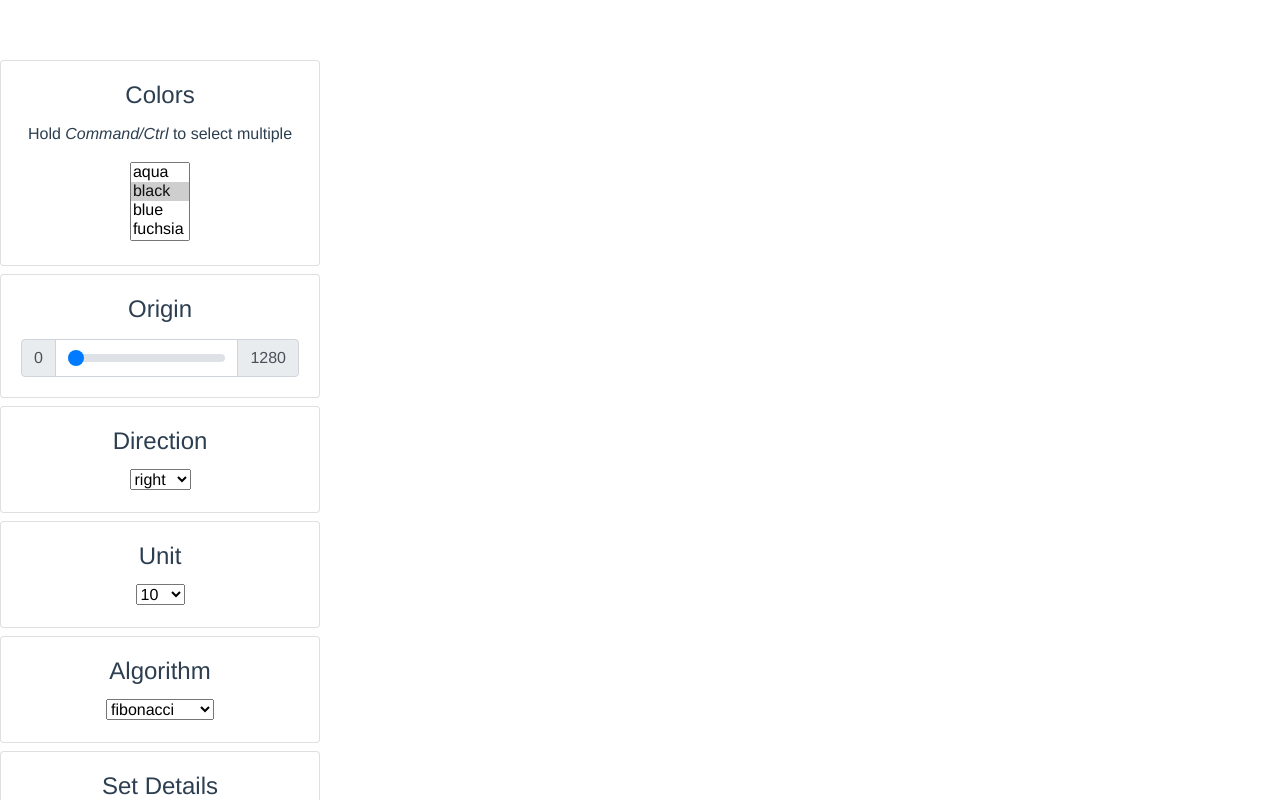
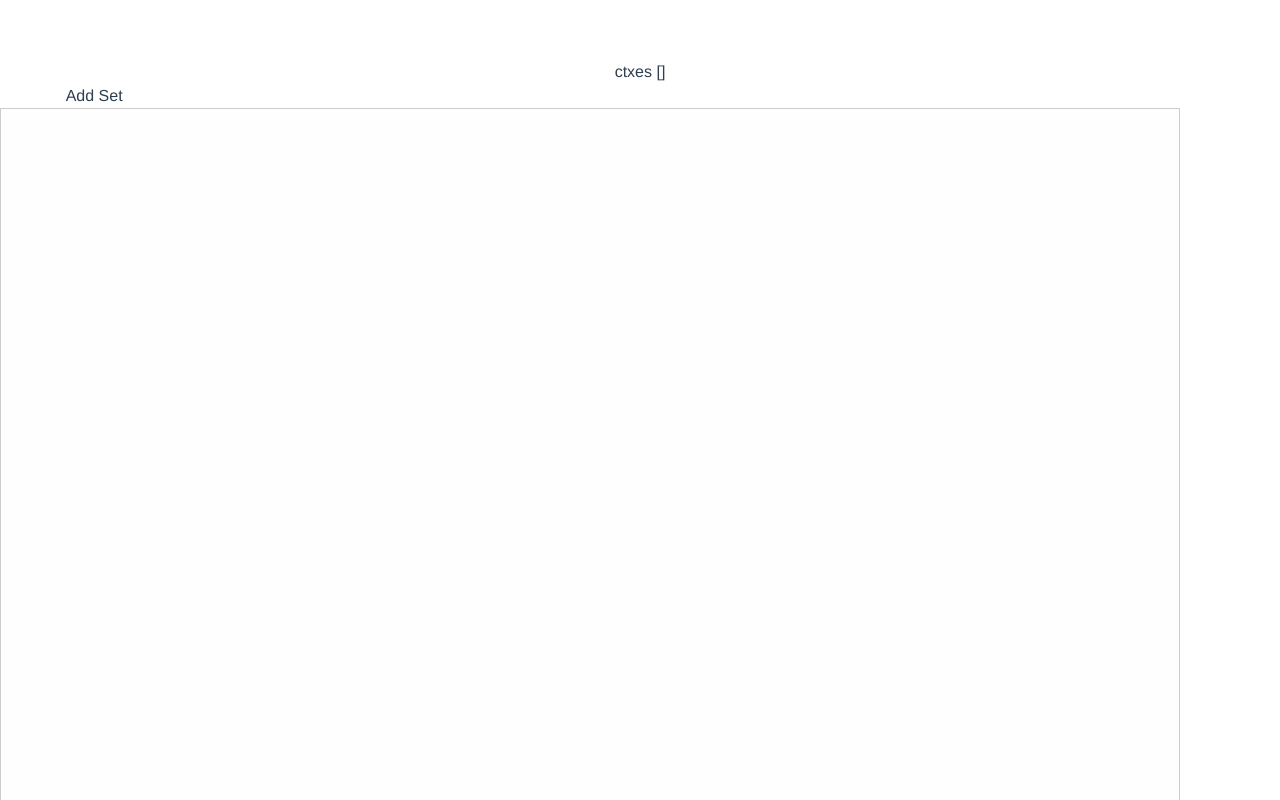
Before and after one commit to andrewevans/forrachel, a Vue app: page / in a window 1280 px wide. Shown: the top 800 px of the page. Built offline with nearby package versions, Linux system fonts and the light colour scheme.

Commit message:
Move LineSets to its own component.

```diff
--- a/src/components/FibLines.vue
+++ b/src/components/FibLines.vue
@@ -1,62 +1,27 @@
 <template>
-  <div class="fib-lines">
+  <div class="fib-lines"> ctxes {{ ctxes }}
+    <div class="row">
+      <div
+        v-for="(canvas, i) in canvases"
+        :key="i"
+        class="col-md-2">{{ canvas.id }}
+        <line-set :canvas="canvas" :ctx="ctxes[i]"></line-set>
+      </div>
+      <div
+        @click="addLineSet()"
+        class="col-md-2">
+        Add Set
+      </div>
+    </div>
 
-    <b-card title="Colors" style="max-width: 20rem;" class="mb-2">
-      <b-card-text>
-        <p>Hold <i>Command/Ctrl</i> to select multiple</p>
-        <select v-model="colors" multiple>
-          <option v-for="(option, i) in colorList" :key="i">{{ option }}</option>
-        </select>
-      </b-card-text>
-    </b-card>
-
-    <b-card title="Origin" style="max-width: 20rem;" class="mb-2">
-      <b-card-text>
-        <b-input-group prepend="0" :append="`${maxWidth}`" class="mt-3">
-          <b-form-input v-model="origin" type="range" min="0" :max="`${maxWidth}`"></b-form-input>
-        </b-input-group>
-      </b-card-text>
-    </b-card>
-
-    <b-card title="Direction" style="max-width: 20rem;" class="mb-2">
-      <b-card-text>
-        <select v-model="direction">
-          <option v-for="(option, i) in directions" :key="i">{{ option }}</option>
-        </select>
-      </b-card-text>
-    </b-card>
-
-    <b-card title="Unit" style="max-width: 20rem;" class="mb-2">
-      <b-card-text>
-        <select v-model="unit">
-          <option v-for="(option, i) in units" :key="i">{{ option }}</option>
-        </select>
-      </b-card-text>
-    </b-card>
-
-    <b-card title="Algorithm" style="max-width: 20rem;" class="mb-2">
-      <b-card-text>
-        <select v-model="algorithm">
-          <option v-for="(option, i) in algorithms" :key="i">{{ option }}</option>
-        </select>
-      </b-card-text>
-    </b-card>
-
-    <b-card title="Set Details" style="max-width: 20rem;" class="mb-2">
-      <b-card-text>
-        <div>Colors: <pre>{{ colors }}</pre></div>
-        <div>Origin: <pre>{{ origin }}</pre></div>
-        <div>Direction: <pre>{{ direction }}</pre></div>
-        <div>Unit: <pre>{{ unit }}</pre></div>
-        <div>Algorithm: <pre>{{ algorithm }}</pre></div>
-      </b-card-text>
-    </b-card>
-
-    <canvas id="canvas" width="400" height="400"></canvas>
+    <div id="canvas-park">
+    </div>
   </div>
 </template>
 
 <script>
+  import LineSet from './LineSet.vue';
+
   export default {
     name: 'FibLines',
     props: {
@@ -64,109 +29,59 @@
     },
     data() {
       return {
-        colors: [
-          'black', // Default colors
-        ],
-        origin: 0, // Default origin
-        direction: 'right', // Default direction
-        unit: 10, // Default unit
-        algorithm: 'fibonacci', // Default algorithm
-        colorList: [
-          'aqua',
-          'black',
-          'blue',
-          'fuchsia',
-          'gray',
-          'green',
-          'lime',
-          'maroon',
-          'navy',
-          'olive',
-          'purple',
-          'red',
-          'silver',
-          'teal',
-          'white',
-          'yellow',
-        ],
-        directions : ['left', 'right', 'up', 'down'],
-        units: [1, 2, 3, 4, 5, 6, 7, 8, 9, 10, 15, 20, 25, 30, 35, 40, 50, 60, 75, 100, 200],
-        algorithms: ['fibonacci', 'goldenRatio', 'random'],
-        maxWidth: window.innerWidth,
+        canvases: [],
+        ctxes: [],
+        canvasPark: {},
+        ctx: {
+          canvas: {},
+        },
+        canvas: {},
+        ctx2: {
+          canvas: {},
+        },
+        canvas2: {},
       };
     },
+    components: {
+      LineSet,
+    },
     methods: {
-      fibonacci(n) {
-        return n < 2 ? n : this.fibonacci(n - 1) + this.fibonacci(n - 2);
-      },
-      goldenRatio(n) {
-        return n < 2 ? n : this.goldenRatio(n - 1) * 1.6180339;
-      },
-      random(n) {
-        return n * Math.random() * 10;
-      },
-      drawLines() {
-        const canvas = document.getElementById('canvas');
+      addLineSet() {
+        const canvas = document.createElement('canvas');
+        const canvasPark = document.getElementById('canvas-park');
         const ctx = canvas.getContext('2d');
-        const fullWidth = canvas.width;
-        const fullHeight = canvas.height;
-        const opposite = (this.direction === 'left' || this.direction === 'up' ? -1 : 1);
+        canvas.id = `canvas-${this.canvases.length}`;
 
-        ctx.canvas.width  = window.innerWidth - 200;
-        ctx.canvas.height = window.innerHeight - 200;
         ctx.lineWidth = 1;
+        ctx.canvas.width  = window.innerWidth - 100;
+        ctx.canvas.height = window.innerHeight - 100;
 
-        let start = 0;
-        let i = 2;
-        const colors = this.colors;
+        this.canvases.push(canvas);
+        this.ctxes.push(ctx);
 
-        while (i < 20) {
-          start = parseInt(this.origin, 10) + (opposite * (this[this.algorithm](i) * this.unit));
-          ctx.beginPath();
-
-          switch (this.direction) {
-            case 'left':
-              ctx.moveTo(start, 0);
-              ctx.lineTo(start, fullHeight);
-              break;
-
-            case 'right':
-              ctx.moveTo(start, 0);
-              ctx.lineTo(start, fullHeight);
-              break;
-
-            case 'up':
-              ctx.moveTo(0, start);
-              ctx.lineTo(fullWidth, start);
-              break;
-
-            case 'down':
-              ctx.moveTo(0, start);
-              ctx.lineTo(fullWidth, start);
-              break;
-
-          }
-          ctx.strokeStyle = colors[i % 3];
-          ctx.stroke();
-
-          window.console.info(i, i % 3, start);
-          i++;
-        }
+        canvasPark.append(canvas);
       },
     },
     mounted() {
-      this.drawLines();
+      this.canvasPark = document.getElementById('canvas-park');
+      this.canvasPark.style.width  = `${window.innerWidth - 100}px`;
+      this.canvasPark.style.height = `${window.innerHeight - 100}px`;
     },
-    updated() {
-      this.drawLines();
-    }
   };
 </script>
 
-<style scoped>
-  #canvas {
-    /*width: 100vh;*/
-    /*height: 100vh;*/
-    background: bisque;
+<style lang="scss">
+  #canvas-park {
+    position: relative;
+    background: #fefefe;
+    border: 1px solid #cccccc;
+
+    canvas {
+      /*width: 100vh;*/
+      /*height: 100vh;*/
+      position: absolute;
+      display: block;
+      background: transparent;
+    }
   }
 </style>
--- /dev/null
+++ b/src/components/LineSet.vue
@@ -0,0 +1,160 @@
+<template>
+  <div class="line-set">
+
+    <b-card title="Colors" style="max-width: 20rem;" class="mb-2">
+      <b-card-text>
+        <p>Hold <i>Command/Ctrl</i> to select multiple</p>
+        <select v-model="colors" multiple>
+          <option v-for="(option, i) in colorList" :key="i">{{ option }}</option>
+        </select>
+      </b-card-text>
+    </b-card>
+
+    <b-card title="Origin" style="max-width: 20rem;" class="mb-2">
+      <b-card-text>
+        <b-input-group prepend="0" :append="`${maxWidth}`" class="mt-3">
+          <b-form-input v-model="origin" type="range" min="0" :max="`${maxWidth}`"></b-form-input>
+        </b-input-group>
+      </b-card-text>
+    </b-card>
+
+    <b-card title="Direction" style="max-width: 20rem;" class="mb-2">
+      <b-card-text>
+        <select v-model="direction">
+          <option v-for="(option, i) in directions" :key="i">{{ option }}</option>
+        </select>
+      </b-card-text>
+    </b-card>
+
+    <b-card title="Unit" style="max-width: 20rem;" class="mb-2">
+      <b-card-text>
+        <select v-model="unit">
+          <option v-for="(option, i) in units" :key="i">{{ option }}</option>
+        </select>
+      </b-card-text>
+    </b-card>
+
+    <b-card title="Algorithm" style="max-width: 20rem;" class="mb-2">
+      <b-card-text>
+        <select v-model="algorithm">
+          <option v-for="(option, i) in algorithms" :key="i">{{ option }}</option>
+        </select>
+      </b-card-text>
+    </b-card>
+
+    <b-card v-if="false" title="Set Details" style="max-width: 20rem;" class="mb-2">
+      <b-card-text>
+        <div>Colors: <pre>{{ colors }}</pre></div>
+        <div>Origin: <pre>{{ origin }}</pre></div>
+        <div>Direction: <pre>{{ direction }}</pre></div>
+        <div>Unit: <pre>{{ unit }}</pre></div>
+        <div>Algorithm: <pre>{{ algorithm }}</pre></div>
+      </b-card-text>
+    </b-card>
+  </div>
+</template>
+
+<script>
+  export default {
+    props: ['canvas', 'ctx'],
+    data() {
+      return {
+        colors: [
+          'black', // Default colors
+        ],
+        origin: 0, // Default origin
+        direction: 'right', // Default direction
+        unit: 10, // Default unit
+        algorithm: 'fibonacci', // Default algorithm
+        colorList: [
+          'aqua',
+          'black',
+          'blue',
+          'fuchsia',
+          'gray',
+          'green',
+          'lime',
+          'maroon',
+          'navy',
+          'olive',
+          'purple',
+          'red',
+          'silver',
+          'teal',
+          'white',
+          'yellow',
+        ],
+        directions : ['left', 'right', 'up', 'down'],
+        units: [1, 2, 3, 4, 5, 6, 7, 8, 9, 10, 15, 20, 25, 30, 35, 40, 50, 60, 75, 100, 200],
+        algorithms: ['fibonacci', 'goldenRatio', 'random'],
+        maxWidth: window.innerWidth,
+      };
+    },
+    methods: {
+      fibonacci(n) {
+        return n < 2 ? n : this.fibonacci(n - 1) + this.fibonacci(n - 2);
+      },
+      goldenRatio(n) {
+        return n < 2 ? n : this.goldenRatio(n - 1) * 1.6180339;
+      },
+      random(n) {
+        return n * Math.random() * 10;
+      },
+      drawLines() {
+        if (!(this.canvas && this.canvas.getContext)) {
+          window.console.info('The canvas object is not a canvas yet');
+          return;
+        }
+
+        this.ctx.clearRect(0, 0, this.canvas.width, this.canvas.height);
+
+        const fullWidth = this.canvas.width;
+        const fullHeight = this.canvas.height;
+        const opposite = (this.direction === 'left' || this.direction === 'up' ? -1 : 1);
+
+        let start = 0;
+        let i = 2;
+        const colors = this.colors;
+
+        while (i < 20) {
+          start = parseInt(this.origin, 10) + (opposite * (this[this.algorithm](i) * this.unit));
+          this.ctx.beginPath();
+
+          switch (this.direction) {
+            case 'left':
+              this.ctx.moveTo(start, 0);
+              this.ctx.lineTo(start, fullHeight);
+              break;
+
+            case 'right':
+              this.ctx.moveTo(start, 0);
+              this.ctx.lineTo(start, fullHeight);
+              break;
+
+            case 'up':
+              this.ctx.moveTo(0, start);
+              this.ctx.lineTo(fullWidth, start);
+              break;
+
+            case 'down':
+              this.ctx.moveTo(0, start);
+              this.ctx.lineTo(fullWidth, start);
+              break;
+          }
+
+          this.ctx.strokeStyle = colors[i % 3];
+          this.ctx.stroke();
+
+          window.console.info(i, i % 3, start);
+          i++;
+        }
+      },
+    },
+    mounted() {
+      this.drawLines();
+    },
+    updated() {
+      this.drawLines();
+    }
+  };
+</script>
```
